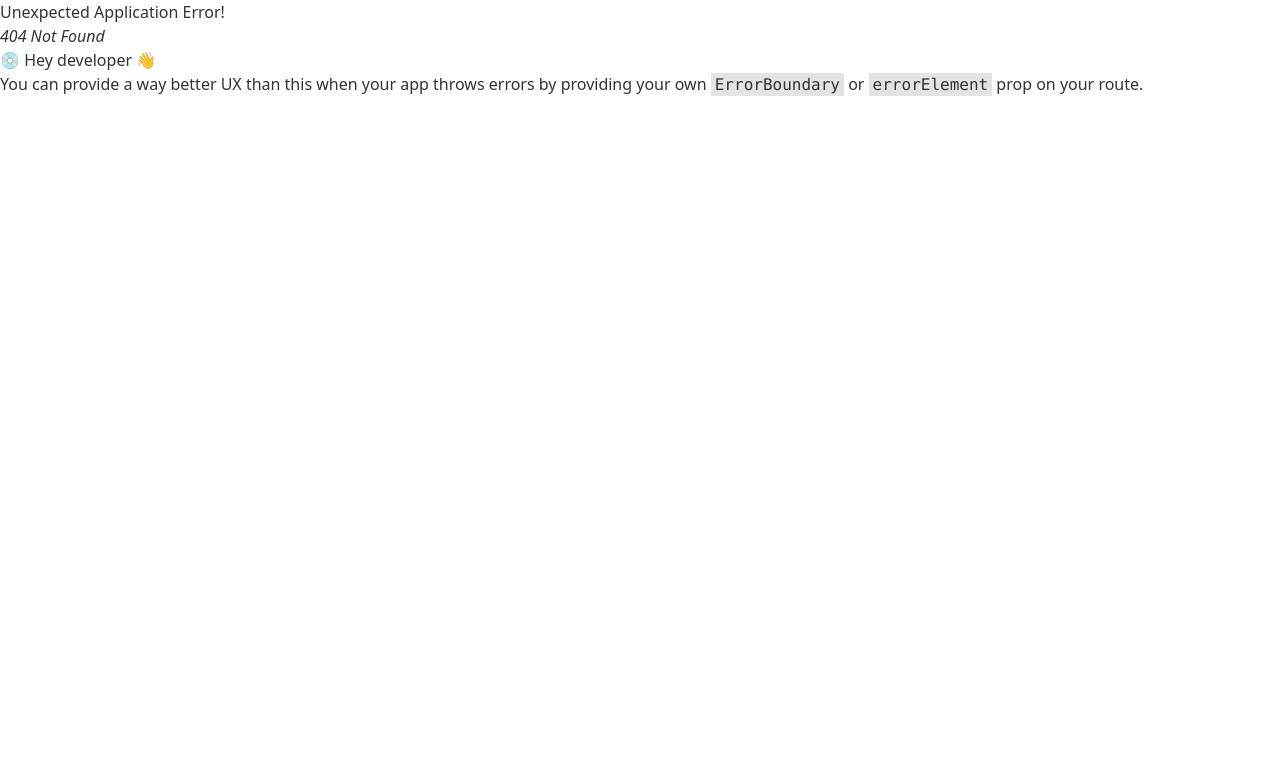
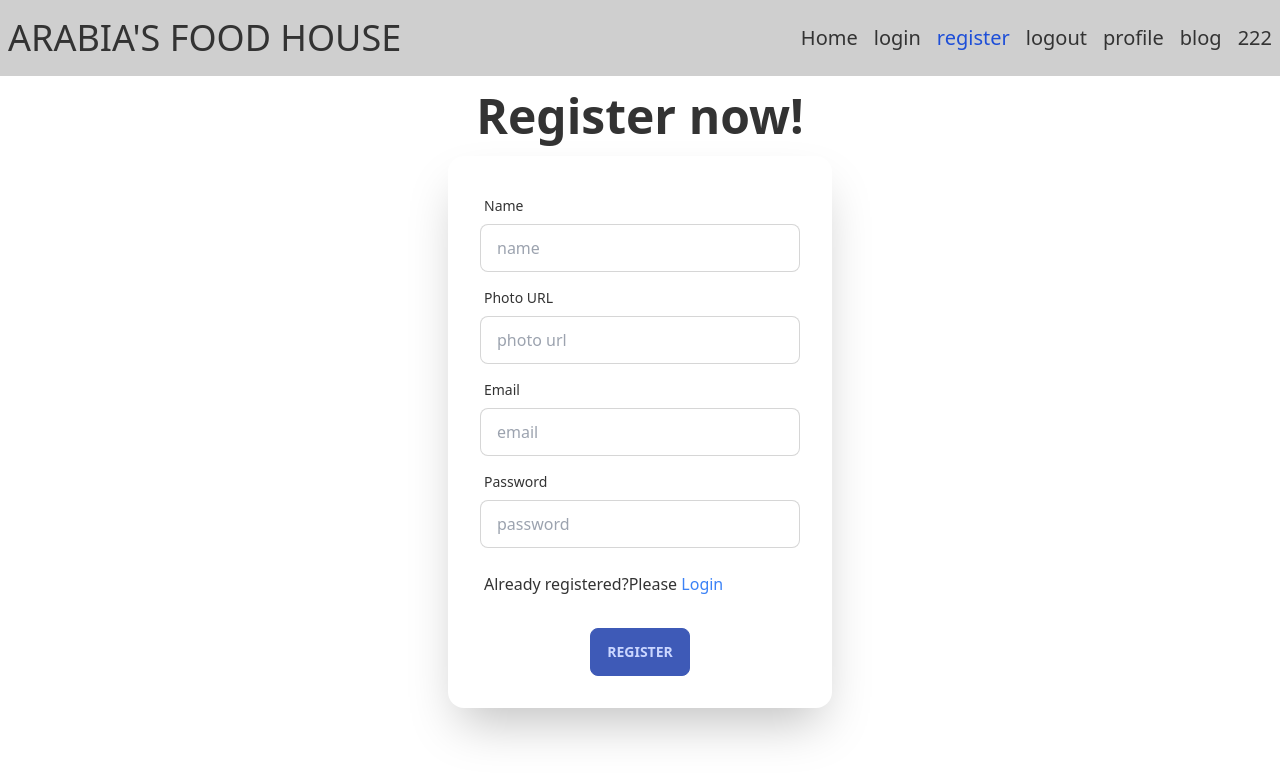
Before and after one commit to abukawsar45/chef_recipe_hunter, a React (Vite) app: page /register in a window 1280 px wide. Before the commit this address had no page. Shown: the top 780 px of the page. Built offline with nearby package versions, Linux system fonts and the light colour scheme.

Commit message:
registration form done

```diff
--- a/index.html
+++ b/index.html
@@ -2,9 +2,9 @@
 <html lang="en">
   <head>
     <meta charset="UTF-8" />
-    <link rel="icon" type="image/svg+xml" href="/vite.svg" />
+    <link rel="icon" type="image/svg+xml" class="rounded" href="https://t4.ftcdn.net/jpg/00/83/57/41/240_F_83574110_nXPpf8aOKJjzZVq8h7vKgqewDKBnI9lv.jpg" />
     <meta name="viewport" content="width=device-width, initial-scale=1.0" />
-    <title>Vite + React</title>
+    <title>Food House</title>
   </head>
   <body>
     <div id="root"></div>
--- /dev/null
+++ b/src/AuthProviders/AuthProviders.jsx
@@ -0,0 +1,29 @@
+import React, { createContext, useState } from 'react';
+import { createUserWithEmailAndPassword, getAuth } from 'firebase/auth'
+import app from './../firebase/firebase.config';
+
+export const AuthContext = createContext(null);
+const auth = getAuth(app)
+
+const AuthProviders = ({children}) => {
+  // const [user,setUser] = useState('');
+  // const [loading,setLoading] = useState('');
+
+
+  const signUpWithEmail = (email, password) => {
+    return createUserWithEmailAndPassword(auth, email, password)
+  }
+  const user = {ma:'baba'}
+
+  const authInfo = {
+    user,
+    signUpWithEmail,
+  }
+  return (
+    <AuthContext.Provider value={authInfo}>
+      {children}
+    </AuthContext.Provider>
+  );
+};
+
+export default AuthProviders;
--- /dev/null
+++ b/src/components/Blog/Blog.jsx
@@ -0,0 +1,11 @@
+import React from 'react';
+
+const Blog = () => {
+  return (
+    <div>
+      <h2>Blog page</h2>
+    </div>
+  );
+};
+
+export default Blog;
--- a/src/components/Header/Header.jsx
+++ b/src/components/Header/Header.jsx
@@ -14,7 +14,7 @@ const Header = () => {
         <ActiveLink to='/register'>register</ActiveLink>
         <ActiveLink to='/logout'>logout</ActiveLink>
         <ActiveLink to='/profile'>profile</ActiveLink>
-        <ActiveLink to='/111'>111</ActiveLink>
+        <ActiveLink to='/blog'>blog</ActiveLink>
         <ActiveLink to='/222'>222</ActiveLink>
       </div>
     </div>
--- a/src/components/Login/Login.jsx
+++ b/src/components/Login/Login.jsx
@@ -1,10 +1,70 @@
 import React from 'react';
+import { Link } from 'react-router-dom';
 
 const Login = () => {
+
+  const handleLogin = (event) => {
+    event.preventDefault();
+    const form = event.target;
+    const email = form.email.value;
+    const password = form.password.value;
+    console.log(email,password);
+
+  }
   return (
     <div>
-      <h1>Login page</h1>
-      <button className='btn btn-success'>Success</button>
+      <div className='hero min-h-screen bg-base-200'>
+        <div className='hero-content flex-col'>
+          <div className='text-center'>
+            <h1 className='text-5xl font-bold'>Please Login!</h1>
+          </div>
+          <div className='card flex-shrink-0 w-full max-w-sm shadow-2xl bg-base-100'>
+            <form onSubmit={handleLogin}>
+              <div className='card-body'>
+                <div className='form-control'>
+                  <label className='label'>
+                    <span className='label-text'>Email</span>
+                  </label>
+                  <input
+                    type='text'
+                    placeholder='email'
+                    name='email'
+                    className='input input-bordered'
+                    required
+                  />
+                </div>
+                <div className='form-control'>
+                  <label className='label'>
+                    <span className='label-text'>Password</span>
+                  </label>
+                  <input
+                    type='text'
+                    placeholder='password'
+                    name='password'
+                    className='input input-bordered'
+                    required
+                  />
+                </div>
+
+                <div className='label'>
+                  <p>
+                    <span>
+                      First time in this website?Please <Link to='/register' className=' link link-hover text-blue-500'>Register</Link>
+                    </span>
+                  </p>
+                </div>
+                <div className='text-center'>
+                  <input
+                    type='submit'
+                    value='Login'
+                    className='btn btn-primary'
+                  />
+                </div>
+              </div>
+            </form>
+          </div>
+        </div>
+      </div>
     </div>
   );
 };
--- a/src/components/Register/Register.jsx
+++ b/src/components/Register/Register.jsx
@@ -1,9 +1,122 @@
-import React from 'react';
+import React, { useContext, useState } from 'react';
+import { Link } from 'react-router-dom';
+import { AuthContext } from '../../AuthProviders/AuthProviders';
 
 const Register = () => {
+
+  const [success, setSuccess] = useState('')
+  const [error, setError] = useState('')
+  const { user, signUpWithEmail } = useContext(AuthContext);
+  console.log(user, signUpWithEmail);
+
+  const handleRegister = event => {
+    event.preventDefault();
+    const form = event.target;
+    const name = form.name.value;
+    const imgUrl = form.url.value;
+    const email = form.email.value;
+    const password = form.password.value;
+    console.log(name, imgUrl, email, password);
+    signUpWithEmail(email, password)
+      .then(result => {
+        const loggedUser = result.user;
+        console.log(loggedUser);
+        setError('')
+        setSuccess('Registration Successfull');
+        form.reset();
+      })
+      .catch(err => {
+        console.log(err.message);
+        setSuccess('')
+        setError(err.message);
+      });
+  };
+
   return (
     <div>
-      <h1>Register page</h1>
+      <form onSubmit={handleRegister}>
+        <div className='hero-content flex-col'>
+          <div className='text-center'>
+            <h1 className='text-5xl font-bold'>Register now!</h1>
+          </div>
+          <div className='card flex-shrink-0 w-full max-w-sm shadow-2xl bg-base-100'>
+            <div className='card-body'>
+              <div className='form-control'>
+                <label className='label'>
+                  <span className='label-text'>Name</span>
+                </label>
+                <input
+                  type='text'
+                  placeholder='name'
+                  name='name'
+                  className='input input-bordered'
+                  required
+                />
+              </div>
+              <div className='form-control'>
+                <label className='label'>
+                  <span className='label-text'>Photo URL</span>
+                </label>
+                <input
+                  type='url'
+                  placeholder='photo url'
+                  name='url'
+                  className='input input-bordered'
+                  required
+                />
+              </div>
+              <div className='form-control'>
+                <label className='label'>
+                  <span className='label-text'>Email</span>
+                </label>
+                <input
+                  type='text'
+                  placeholder='email'
+                  name='email'
+                  className='input input-bordered'
+                  required
+                />
+              </div>
+              <div className='form-control'>
+                <label className='label'>
+                  <span className='label-text'>Password</span>
+                </label>
+                <input
+                  type='text'
+                  placeholder='password'
+                  name='password'
+                  className='input input-bordered'
+                  required
+                />
+              </div>
+              <div>
+                <p className='text-success'>{success? success : ''}</p>
+                <p className='text-red-600'>{error? error: ''}</p>
+              </div>
+              <div className='label'>
+                <p>
+                  <span>
+                    Already registered?Please{' '}
+                    <Link
+                      to='/login'
+                      className=' link link-hover  text-blue-500'
+                    >
+                      Login
+                    </Link>
+                  </span>
+                </p>
+              </div>
+              <div className='text-center mt-2 md:mt-4 w-auto'>
+                <input
+                  type='submit'
+                  value='Register'
+                  className='btn btn-primary'
+                />
+              </div>
+            </div>
+          </div>
+        </div>
+      </form>
     </div>
   );
 };
--- a/src/main.jsx
+++ b/src/main.jsx
@@ -8,6 +8,9 @@ import './index.css'
 import Main from './layout/Main';
 import Home from './components/Home/Home';
 import Login from './components/Login/Login';
+import Register from './components/Register/Register';
+import Blog from './components/Blog/Blog';
+import AuthProviders from './AuthProviders/AuthProviders';
 
 const router = createBrowserRouter([
   {
@@ -22,12 +25,23 @@ const router = createBrowserRouter([
         path: '/login',
         element: <Login></Login>
       },
+      {
+        path: '/register',
+        element: <Register></Register>
+      },
+      {
+        path: '/blog',
+        element: <Blog></Blog>
+      },
+
     ]
   },
 ]);
 
 ReactDOM.createRoot(document.getElementById('root')).render(
   <React.StrictMode>
-        <RouterProvider router={router} />
-  </React.StrictMode>,
-)
+    <AuthProviders>
+      <RouterProvider router={router} />
+    </AuthProviders>
+  </React.StrictMode>
+);
```
